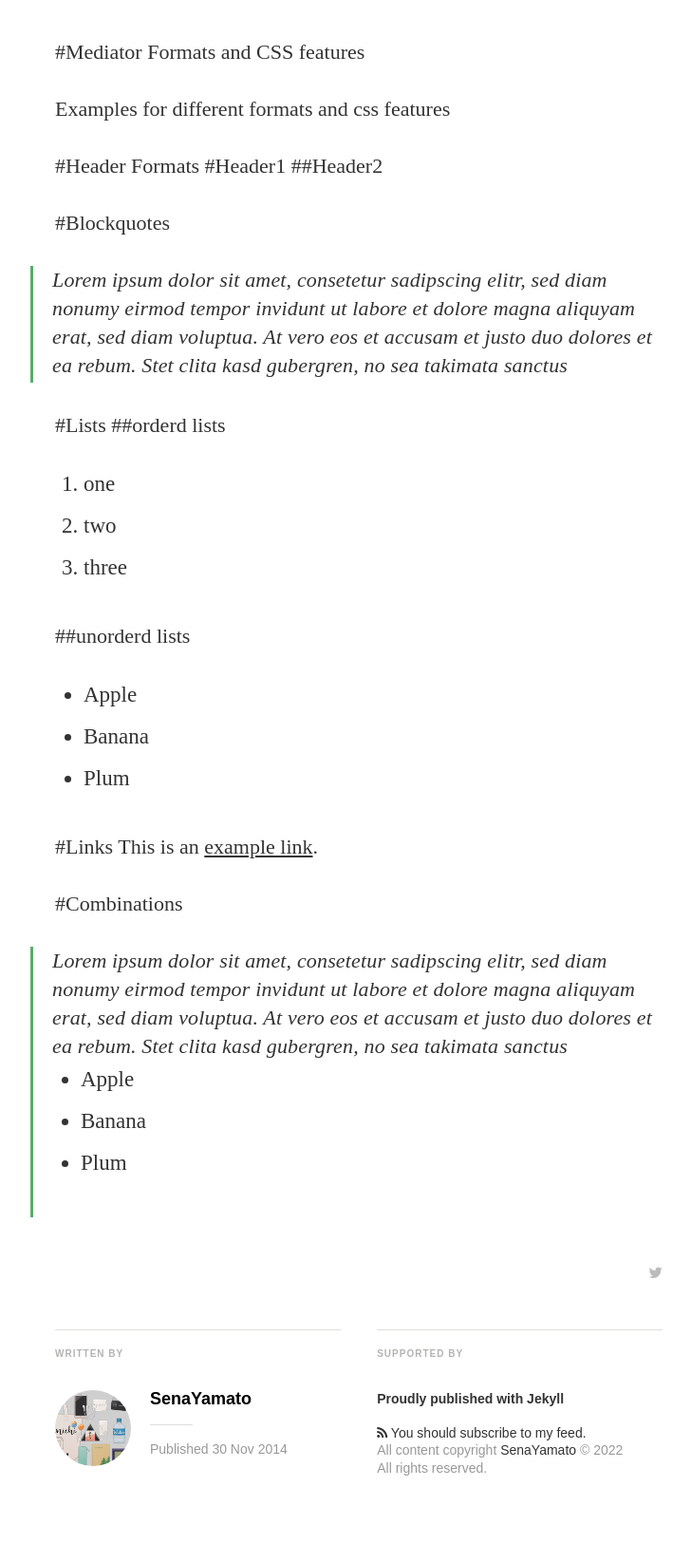
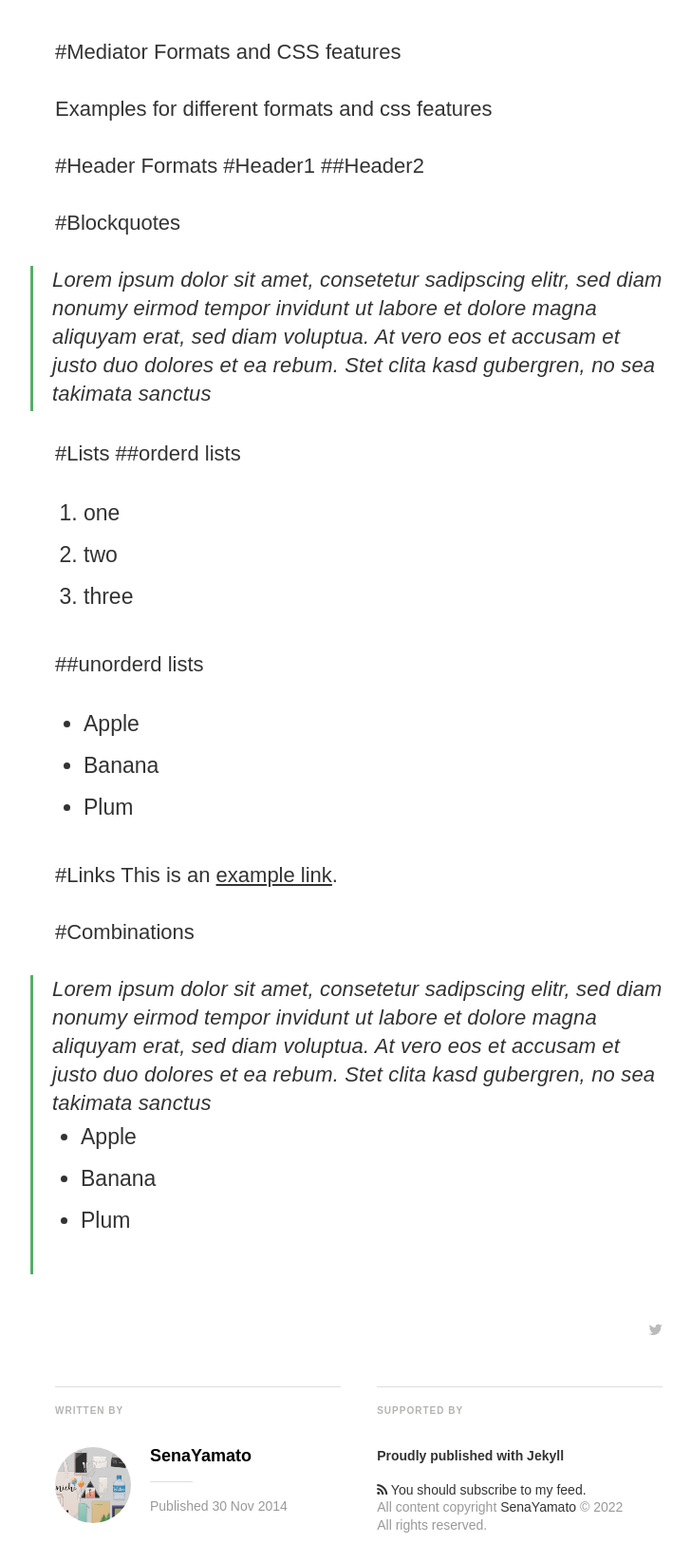
Before and after one commit to nested-loops/nested-loops.github.io, a Jekyll site: the page built from _posts/2014-11-30-mediator_features.markdown, in a window 1280 px wide. Shown: the part 900-2545 px from the top of the page at 95% size, without its empty margins (262-990 px from the left). Built offline with Jekyll 4.4.1, drawn with Linux system fonts in a browser that asks for light colours; nearby versions of some CDN libraries; some web fonts are replaced; grey boxes are pictures that could not be loaded.

Commit message:
Update main.sass

```diff
--- a/css/main.sass
+++ b/css/main.sass
@@ -10,8 +10,6 @@
 
 $rs: 16px
 
-$font-serif: Linux Libertine
-$font-sans: Open Sans, MundoSans, "Helvetica Neue", Arial, Helvetica, sans-serif
 $font-murecho: 'Murecho', sans-serif
 
 
@@ -360,7 +358,7 @@ body
       text-overflow: ellipsis
   .post-content
     width: 100%
-    font-family: $font-serif
+    font-family: $font-murecho
     color: #333
     h1, h2, h3
       font-family: $font-murecho
```
